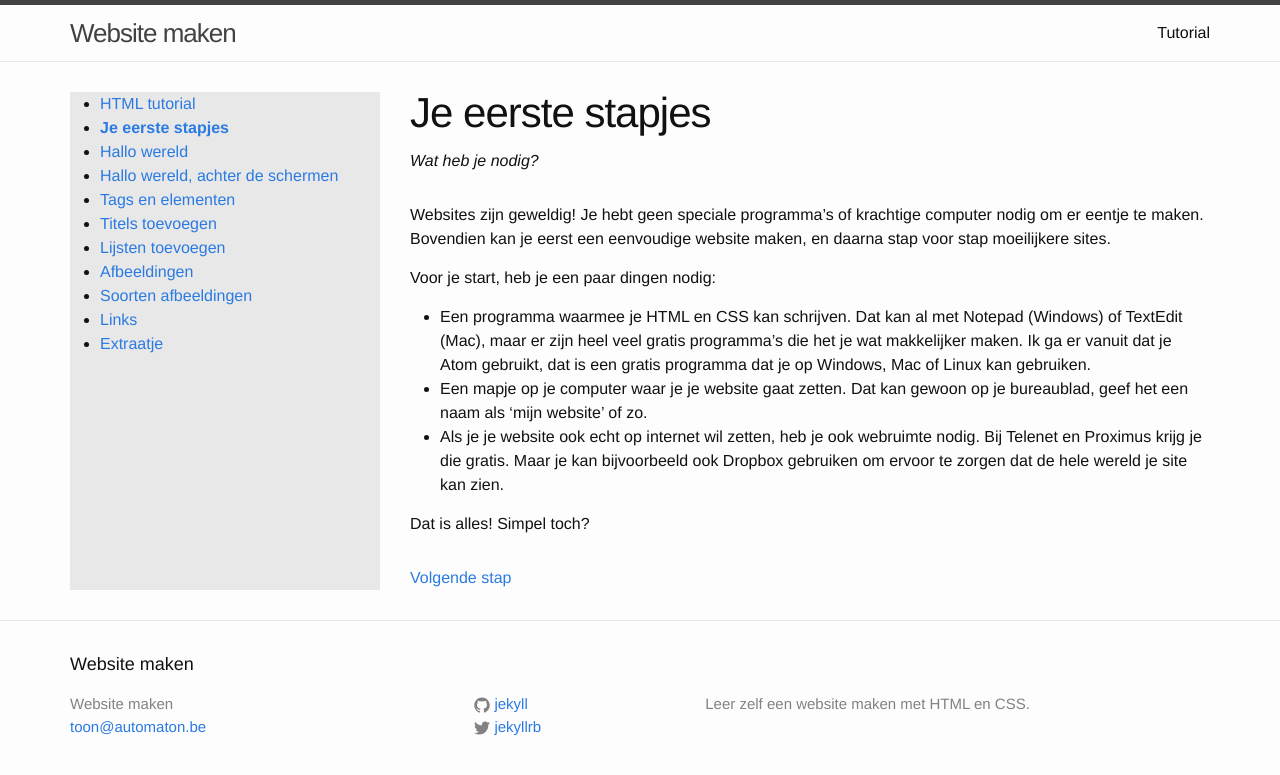
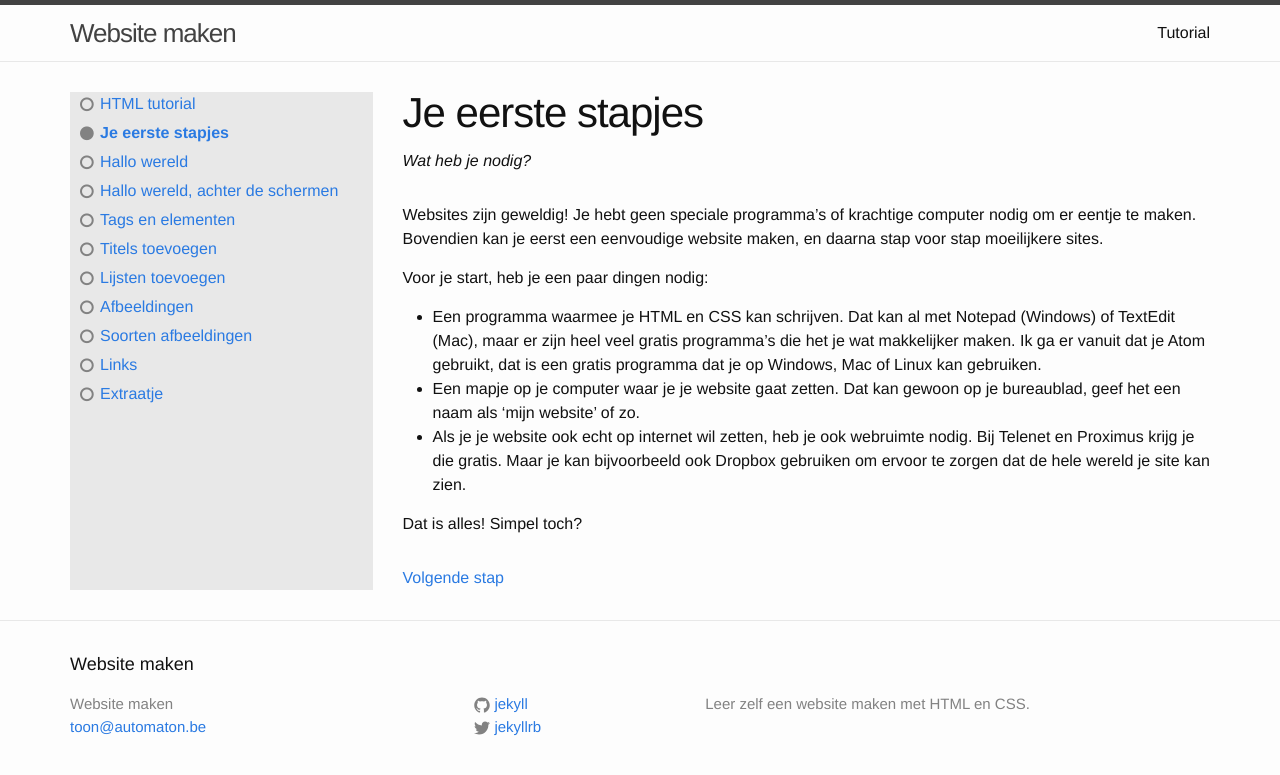
Before and after one commit to toonvandeputte/coderdojo_html_css, a Jekyll site: the page built from _tutorial-html/stap1.md, in a window 1280 px wide. Shown: the top 775 px of the page. Built offline with Jekyll 4.4.1, drawn with Linux system fonts in a browser that asks for light colours.

Commit message:
mooiere navigatie in tutorials

```diff
--- a/_sass/_layout.scss
+++ b/_sass/_layout.scss
@@ -252,7 +252,7 @@
         flex-basis: 200px;
         flex-grow:1;
         min-width: 200px;
-        padding-right: 10px;
+        //padding-right: 10px;
     }
     .post {
         flex-basis: 500px;
@@ -264,6 +264,43 @@
     background-color:$grey-color-light;
     .current {
         font-weight: bold;
+        a:before {
+            content:"\f111";
+            font-weight: normal;
+        }
+    }
+    h2 {
+        font-size: 16px;
+        padding:10px;
+        background-color: $grey-color-dark;
+        color:white;
+        a {
+            color:white;
+            position:relative;
+            display: block;
+            &:after {
+                font-family: 'FontAwesome';
+                content:" \f148";
+            }
+        }
+    }
+    ul {
+        list-style: none;
+        margin:0;
+        li a {
+            display: block;
+            padding-left: 30px;
+            position: relative;
+            padding-bottom: 5px;
+            &:before {
+                font-family: 'FontAwesome';
+                content:"\f10c";
+                position:absolute;
+                left:10px;
+                top:0;
+                color:$grey-color;
+            }
+        }
     }
 }
 .deftable {
```
